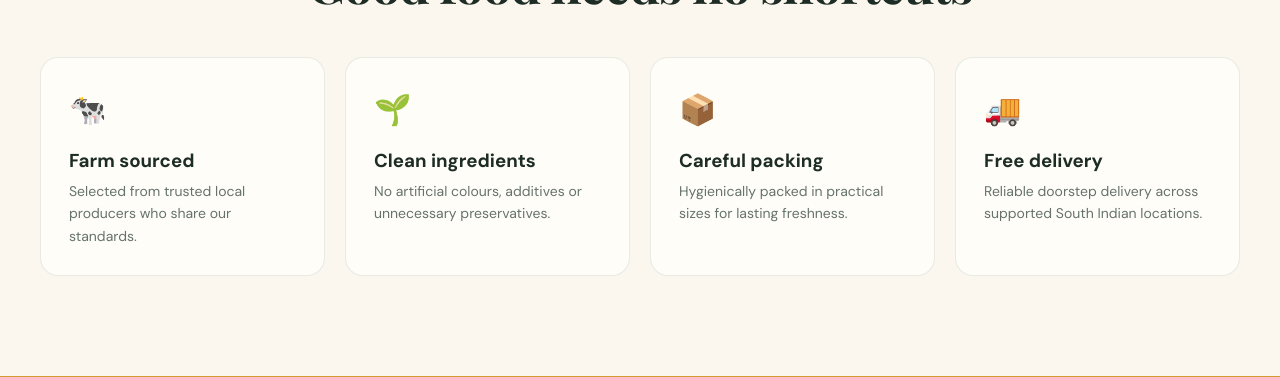
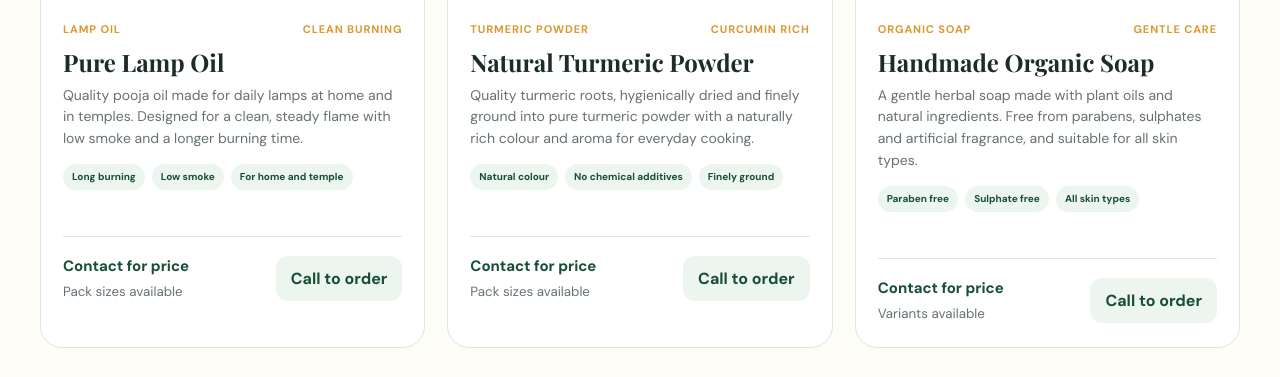
Before and after one commit to rebornfoots/Rebornfoots, a PHP site: page / in a window 1280 px wide. Shown: the part 3065-3442 px from the top of the page. Run offline with PHP 8.4, Linux system fonts and the light colour scheme.

Commit message:
Add natural oils and wellness products

```diff
--- a/assets/css/styles.css
+++ b/assets/css/styles.css
@@ -76,16 +76,26 @@ nav a:hover { color: var(--leaf); }
 .product-image--white-butter { background-image: url("https://images.unsplash.com/photo-1486297678162-eb2a19b0a32d?auto=format&fit=crop&w=900&q=80"); }
 .product-image--ghee { background-image: url("https://images.unsplash.com/photo-1631452180519-c014fe946bc7?auto=format&fit=crop&w=900&q=80"); }
 .product-image--buffalo-ghee { background-image: url("https://images.unsplash.com/photo-1474979266404-7eaacbcd87c5?auto=format&fit=crop&w=900&q=80"); }
+.product-image--peanut-oil { background-image: url("https://images.unsplash.com/photo-1474979266404-7eaacbcd87c5?auto=format&fit=crop&w=900&q=80"); }
+.product-image--coconut-oil { background-image: url("https://images.unsplash.com/photo-1525904097878-94fb15835963?auto=format&fit=crop&w=900&q=80"); }
+.product-image--sesame-oil { background-image: url("https://images.unsplash.com/photo-1601050690597-df0568f70950?auto=format&fit=crop&w=900&q=80"); }
+.product-image--lamp-oil { background-image: url("https://images.unsplash.com/photo-1604608672516-f1b9b1d37076?auto=format&fit=crop&w=900&q=80"); }
+.product-image--turmeric { background-image: url("https://images.unsplash.com/photo-1615485500704-8e990f9900f7?auto=format&fit=crop&w=900&q=80"); }
+.product-image--soap { background-image: url("https://images.unsplash.com/photo-1600857544200-b2f666a9a2ec?auto=format&fit=crop&w=900&q=80"); }
 .product-badge { position: absolute; top: 16px; left: 16px; padding: 6px 11px; color: var(--forest); background: rgba(255,255,255,.92); border-radius: 999px; font-size: 11px; font-weight: 800; letter-spacing: .05em; text-transform: uppercase; }
 .product-content { padding: 22px; }
 .product-meta { display: flex; justify-content: space-between; gap: 15px; margin-bottom: 8px; color: var(--gold); font-size: 11px; font-weight: 700; letter-spacing: .08em; text-transform: uppercase; }
 .product-content h3 { margin-bottom: 8px; font-family: "Playfair Display", serif; font-size: 24px; }
 .product-content > p { min-height: 52px; margin-bottom: 22px; color: var(--muted); font-size: 14px; line-height: 1.55; }
+.product-benefits { display: flex; flex-wrap: wrap; gap: 7px; min-height: 54px; margin: -8px 0 18px; padding: 0; list-style: none; }
+.product-benefits li { height: max-content; padding: 5px 9px; color: var(--forest); background: #edf5ef; border-radius: 999px; font-size: 10px; font-weight: 700; }
 .product-buy { display: flex; align-items: center; justify-content: space-between; gap: 15px; padding-top: 17px; border-top: 1px solid var(--line); }
 .product-buy strong { display: block; color: var(--forest); font-size: 22px; }
 .product-buy small { color: var(--muted); }
 .add-button { padding: 10px 15px; color: var(--forest); background: #edf5ef; border: 0; border-radius: 12px; cursor: pointer; font-weight: 800; }
 .add-button:hover { color: #fff; background: var(--forest); }
+.contact-button { text-align: center; text-decoration: none; }
+.product-buy .contact-price { font-size: 15px; }
 
 .story { display: grid; grid-template-columns: 1fr 1fr; min-height: 650px; background: var(--forest); }
 .story-photo { position: relative; min-height: 520px; background: url("https://images.unsplash.com/photo-1500937386664-56d1dfef3854?auto=format&fit=crop&w=1200&q=85") center/cover; }
--- a/assets/js/app.js
+++ b/assets/js/app.js
@@ -198,7 +198,7 @@ async function submitOrder(event) {
   }
 }
 
-document.querySelectorAll(".product-card").forEach(card => {
+document.querySelectorAll(".product-card[data-product-id]").forEach(card => {
   card.querySelector(".add-button").addEventListener("click", () => addToCart(card.dataset.productId));
 });
 
--- a/index.html
+++ b/index.html
@@ -3,9 +3,9 @@
 <head>
   <meta charset="utf-8">
   <meta name="viewport" content="width=device-width, initial-scale=1">
-  <meta name="description" content="Traditional butter, ghee and palm jaggery sourced from trusted South Indian farmers and delivered to your home.">
+  <meta name="description" content="Shop pure ghee, butter, wood-pressed cooking oils, turmeric and organic soap from trusted South Indian producers. Natural products delivered with care.">
   <meta name="theme-color" content="#174f35">
-  <title>InbornFoot | Pure, Fresh & Traditional</title>
+  <title>InbornFoot | Wood-Pressed Oils, Ghee & Natural Products</title>
   <link rel="preconnect" href="https://fonts.googleapis.com">
   <link rel="preconnect" href="https://fonts.gstatic.com" crossorigin>
   <link href="https://fonts.googleapis.com/css2?family=DM+Sans:wght@400;500;600;700&family=Playfair+Display:wght@600;700&display=swap" rel="stylesheet">
@@ -65,9 +65,9 @@
       <div class="section-heading">
         <div>
           <p class="eyebrow">Our pantry</p>
-          <h2>Everyday essentials, made better</h2>
+          <h2>Traditional essentials, made better</h2>
         </div>
-        <p>Freshly prepared in small batches and packed only after you order.</p>
+        <p>Pure foods and natural essentials, carefully prepared in small batches.</p>
       </div>
 
       <div class="product-grid">
@@ -142,6 +142,126 @@
             <div class="product-buy">
               <div><strong>₹1,050</strong><small>1 litre · 2 × 500 ml</small></div>
               <button class="add-button" type="button">Add to cart</button>
+            </div>
+          </div>
+        </article>
+
+        <article class="product-card">
+          <div class="product-image product-image--peanut-oil" role="img" aria-label="Cold pressed groundnut oil made using a traditional wood press">
+            <span class="product-badge">Wood pressed</span>
+          </div>
+          <div class="product-content">
+            <div class="product-meta"><span>Cooking oil</span><span>100% pure</span></div>
+            <h3>Wood-Pressed Peanut Oil</h3>
+            <p>Pure cold-pressed groundnut oil with its natural aroma, flavour and healthy fats preserved. Chemical-free and ideal for everyday Indian cooking.</p>
+            <ul class="product-benefits">
+              <li>Cold pressed</li>
+              <li>No preservatives</li>
+              <li>Traditional flavour</li>
+            </ul>
+            <div class="product-buy">
+              <div><strong class="contact-price">Contact for price</strong><small>Pack sizes available</small></div>
+              <a class="add-button contact-button" href="tel:+918110007172">Call to order</a>
+            </div>
+          </div>
+        </article>
+
+        <article class="product-card">
+          <div class="product-image product-image--coconut-oil" role="img" aria-label="Pure cold pressed coconut oil for cooking, hair and skin care">
+            <span class="product-badge">Multipurpose</span>
+          </div>
+          <div class="product-content">
+            <div class="product-meta"><span>Coconut oil</span><span>Natural</span></div>
+            <h3>Wood-Pressed Coconut Oil</h3>
+            <p>Made from selected coconuts using a traditional wood press. This pure coconut oil retains its natural aroma and is suitable for cooking, hair and skin care.</p>
+            <ul class="product-benefits">
+              <li>Cold pressed</li>
+              <li>Chemical free</li>
+              <li>Hair and skin care</li>
+            </ul>
+            <div class="product-buy">
+              <div><strong class="contact-price">Contact for price</strong><small>Pack sizes available</small></div>
+              <a class="add-button contact-button" href="tel:+918110007172">Call to order</a>
+            </div>
+          </div>
+        </article>
+
+        <article class="product-card">
+          <div class="product-image product-image--sesame-oil" role="img" aria-label="Traditional wood pressed sesame oil also known as gingelly oil">
+            <span class="product-badge">Traditional</span>
+          </div>
+          <div class="product-content">
+            <div class="product-meta"><span>Gingelly oil</span><span>Antioxidant rich</span></div>
+            <h3>Wood-Pressed Sesame Oil</h3>
+            <p>Pure gingelly oil prepared by the traditional wood-press method to preserve the aroma and goodness of sesame seeds. Excellent for authentic cooking.</p>
+            <ul class="product-benefits">
+              <li>Cold pressed</li>
+              <li>Natural antioxidants</li>
+              <li>Authentic taste</li>
+            </ul>
+            <div class="product-buy">
+              <div><strong class="contact-price">Contact for price</strong><small>Pack sizes available</small></div>
+              <a class="add-button contact-button" href="tel:+918110007172">Call to order</a>
+            </div>
+          </div>
+        </article>
+
+        <article class="product-card">
+          <div class="product-image product-image--lamp-oil" role="img" aria-label="Pure long-burning lamp oil for pooja and traditional lamps">
+            <span class="product-badge">Pooja essential</span>
+          </div>
+          <div class="product-content">
+            <div class="product-meta"><span>Lamp oil</span><span>Clean burning</span></div>
+            <h3>Pure Lamp Oil</h3>
+            <p>Quality pooja oil made for daily lamps at home and in temples. Designed for a clean, steady flame with low smoke and a longer burning time.</p>
+            <ul class="product-benefits">
+              <li>Long burning</li>
+              <li>Low smoke</li>
+              <li>For home and temple</li>
+            </ul>
+            <div class="product-buy">
+              <div><strong class="contact-price">Contact for price</strong><small>Pack sizes available</small></div>
+              <a class="add-button contact-button" href="tel:+918110007172">Call to order</a>
+            </div>
+          </div>
+        </article>
+
+        <article class="product-card">
+          <div class="product-image product-image--turmeric" role="img" aria-label="Natural pure turmeric powder rich in curcumin">
+            <span class="product-badge">Kitchen essential</span>
+          </div>
+          <div class="product-content">
+            <div class="product-meta"><span>Turmeric powder</span><span>Curcumin rich</span></div>
+            <h3>Natural Turmeric Powder</h3>
+            <p>Quality turmeric roots, hygienically dried and finely ground into pure turmeric powder with a naturally rich colour and aroma for everyday cooking.</p>
+            <ul class="product-benefits">
+              <li>Natural colour</li>
+              <li>No chemical additives</li>
+              <li>Finely ground</li>
+            </ul>
+            <div class="product-buy">
+              <div><strong class="contact-price">Contact for price</strong><small>Pack sizes available</small></div>
+              <a class="add-button contact-button" href="tel:+918110007172">Call to order</a>
+            </div>
+          </div>
+        </article>
+
+        <article class="product-card">
+          <div class="product-image product-image--soap" role="img" aria-label="Handmade organic herbal soap made with plant oils">
+            <span class="product-badge">Handmade</span>
+          </div>
+          <div class="product-content">
+            <div class="product-meta"><span>Organic soap</span><span>Gentle care</span></div>
+            <h3>Handmade Organic Soap</h3>
+            <p>A gentle herbal soap made with plant oils and natural ingredients. Free from parabens, sulphates and artificial fragrance, and suitable for all skin types.</p>
+            <ul class="product-benefits">
+              <li>Paraben free</li>
+              <li>Sulphate free</li>
+              <li>All skin types</li>
+            </ul>
+            <div class="product-buy">
+              <div><strong class="contact-price">Contact for price</strong><small>Variants available</small></div>
+              <a class="add-button contact-button" href="tel:+918110007172">Call to order</a>
             </div>
           </div>
         </article>
```
